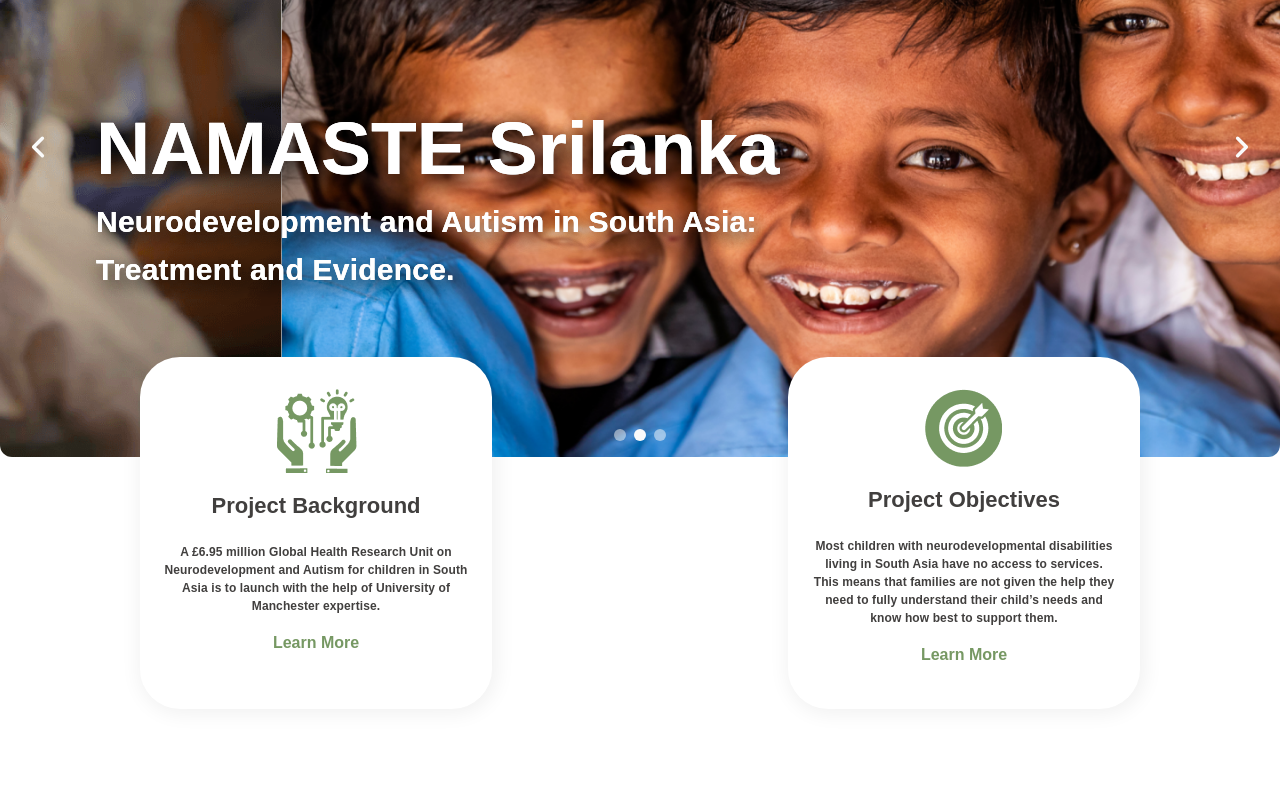
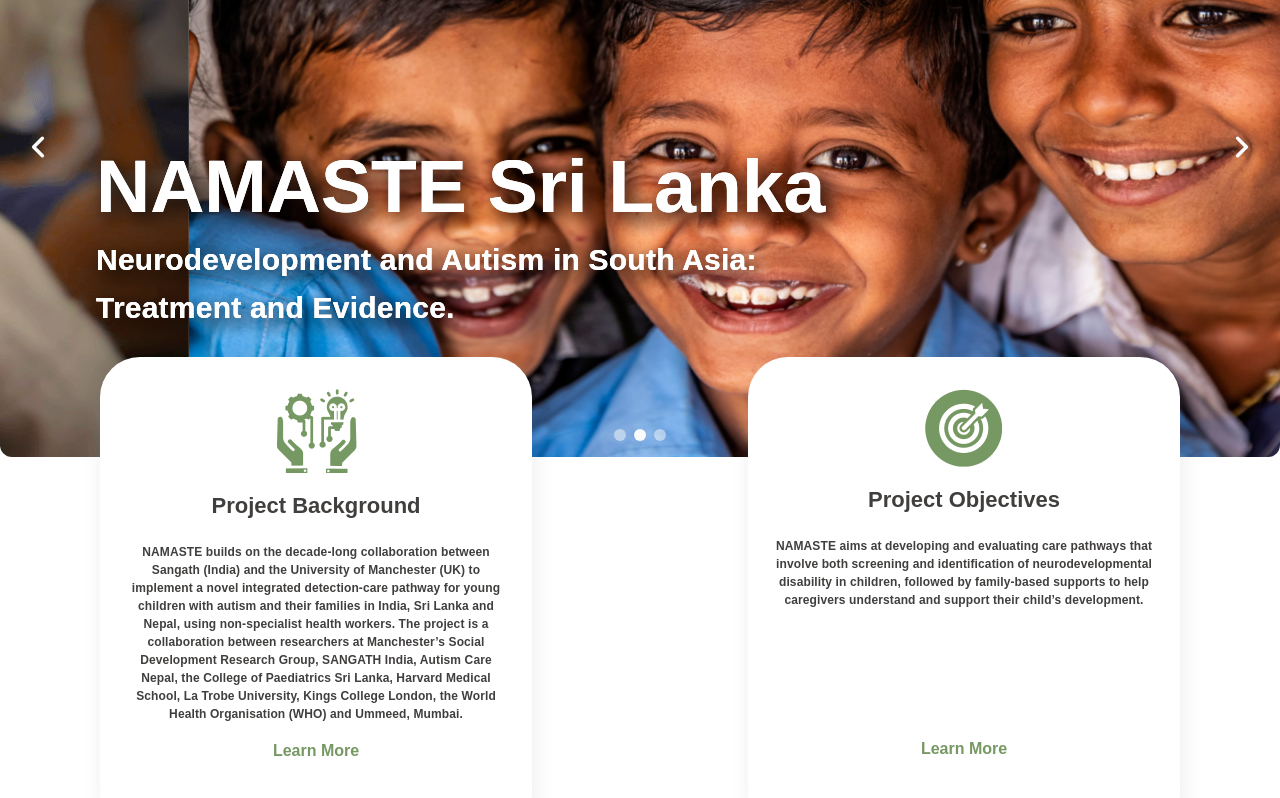
Before and after one commit to tharanga270/namasthe_project2, a React (Create React App) app: page /#/ in a window 1280 px wide. Shown: the part 280-1078 px from the top of the page. Built offline with nearby package versions, Linux system fonts and the light colour scheme.

Commit message:
modification added

```diff
--- a/public/index.html
+++ b/public/index.html
@@ -24,7 +24,7 @@
       work correctly both with client-side routing and a non-root public URL.
       Learn how to configure a non-root public URL by running `npm run build`.
     -->
-    <title>Namaste</title>
+    <title>Namaste Sri Lanka</title>
   </head>
   <body>
     <noscript>You need to enable JavaScript to run this app.</noscript>
--- a/src/Components/Card/Index.js
+++ b/src/Components/Card/Index.js
@@ -27,8 +27,8 @@ const ProjectCard = () => {
               background: "#FFF",
               boxShadow: "2px 2px 20px 3px rgba(0, 0, 0, 0.06)",
               textAlign: "center",
-              width: "22rem",
-              height: "22rem",
+              width: "27rem",
+              height: "30rem",
               marginTop: {
                 lg: "-100px",
                 md: "-50px",
@@ -85,9 +85,16 @@ const ProjectCard = () => {
                   fontFamily: "Poppins, sans-serif",
                 }}
               >
-                A £6.95 million Global Health Research Unit on Neurodevelopment
-                and Autism for children in South Asia is to launch with the help
-                of University of Manchester expertise.
+                NAMASTE builds on the decade-long collaboration between Sangath
+                (India) and the University of Manchester (UK) to implement a
+                novel integrated detection-care pathway for young children with
+                autism and their families in India, Sri Lanka and Nepal, using
+                non-specialist health workers. The project is a collaboration
+                between researchers at Manchester’s Social Development Research
+                Group, SANGATH India, Autism Care Nepal, the College of
+                Paediatrics Sri Lanka, Harvard Medical School, La Trobe
+                University, Kings College London, the World Health Organisation
+                (WHO) and Ummeed, Mumbai.
               </Typography>
 
               <Link to="/learn-more" className="learn_a">
@@ -115,8 +122,8 @@ const ProjectCard = () => {
               background: "#FFF",
               boxShadow: "2px 2px 20px 3px rgba(0, 0, 0, 0.06)",
               textAlign: "center",
-              width: "22rem",
-              height: "22rem",
+              width: "27rem",
+              height: "30rem",
               marginTop: {
                 lg: "-100px",
                 md: "-50px",
@@ -167,12 +174,14 @@ const ProjectCard = () => {
                   fontFamily: "Poppins, sans-serif",
                 }}
               >
-                Most children with neurodevelopmental disabilities living in
-                South Asia have no access to services. This means that families
-                are not given the help they need to fully understand their
-                child’s needs and know how best to support them.
+                NAMASTE aims at developing and evaluating care pathways that
+                involve both screening and identification of neurodevelopmental
+                disability in children, followed by family-based supports to
+                help caregivers understand and support their child’s
+                development.
               </Typography>
-
+            </CardContent>
+            <CardContent sx={{ alignSelf: "flex-end", mt: 10 }}>
               <Link to="/projectobj" className="learn_a">
                 <p className="learn_p">Learn More</p>
               </Link>
--- a/src/Components/Carousel/Index.js
+++ b/src/Components/Carousel/Index.js
@@ -13,7 +13,7 @@ const slideImages = [
   {
     image: Carousel3,
     content: {
-      heading: "NAMASTE Srilanka",
+      heading: "NAMASTE Sri Lanka",
 
       paragraph: "Neurodevelopment and Autism in South Asia:",
       paragraph2: "Treatment and Evidence.",
@@ -22,7 +22,7 @@ const slideImages = [
   {
     image: Carousel1,
     content: {
-      heading: "NAMASTE Srilanka",
+      heading: "NAMASTE Sri Lanka",
 
       paragraph: "Neurodevelopment and Autism in South Asia:",
       paragraph2: "Treatment and Evidence.",
@@ -31,7 +31,7 @@ const slideImages = [
   {
     image: Carousel2,
     content: {
-      heading: "NAMASTE Srilanka",
+      heading: "NAMASTE Sri Lanka",
       paragraph: "Neurodevelopment and Autism in South Asia:",
       paragraph2: "Treatment and Evidence.",
     },
--- a/src/Components/Footer/Index.js
+++ b/src/Components/Footer/Index.js
@@ -325,7 +325,7 @@ const Footer = () => {
                     Baseline Road, Colombo 09, <br />
                     Sri Lanka.
                     <a href="mailto:info@namasthesl.com">
-                      <p>info@namasthesl.com</p>
+                      <p>info@namastesl.com</p>
                     </a>
                   </p>
                 </ListItem>
--- a/src/Components/LearnMoreCard/Index.js
+++ b/src/Components/LearnMoreCard/Index.js
@@ -183,8 +183,9 @@ const LearnMoreCard = () => {
           }}
         >
           Dr Asiri Hewamalahe, Consultant Community Physician, Ministry of
-          Health, Sri Lanka and Dr Dilini Vipulaguna a community paediatrician,
-          who will together be leading the work in Sri Lanka are clear that
+          Health, Sri Lanka and Dr Dilini Vipulaguna, Consultant Community
+          Paediatrician, who will together be leading the work in Sri Lanka are
+          clear that
         </Typography>
         <br />
         <Typography
--- a/src/Components/WhatWeDo/Index.js
+++ b/src/Components/WhatWeDo/Index.js
@@ -11,11 +11,11 @@ import "./style.css";
 import CardMedia from "@mui/material/CardMedia";
 const images = {
   image1: { image: detection1, text: " Detection workstream" },
-  image2: { image: intervention1, text: "Implementation workstream" },
+  image2: { image: intervention1, text: "Intervention workstream" },
   image3: { image: engagement1, text: "Capacity building workstream" },
   image4: {
     image: community1,
-    text: "Community Engagement and Inclusion workstream",
+    text: "Community Engagement and Involvement workstream",
   },
 };
 const WeDo = () => {
@@ -346,7 +346,7 @@ const WeDo = () => {
           fontFamily: "Poppins, sans-serif",
         }}
       >
-        CAB Community
+        Community Advisory Board Community
       </Typography>
     </div>
   );
--- a/src/Pages/Contact/Index.js
+++ b/src/Pages/Contact/Index.js
@@ -95,7 +95,7 @@ const Contact = () => {
                 textAlign: "center",
               }}
             >
-              &nbsp; info@namasthesl.com
+              &nbsp; info@namastesl.com
             </Typography>
           </a>
         </Box>
--- a/src/Pages/GlobalTeam/Index.js
+++ b/src/Pages/GlobalTeam/Index.js
@@ -9,6 +9,16 @@ import "./style.css";
 const data = [
   {
     id: 1,
+    image: gt5,
+    name: "Professor Jonathan Green",
+    position: "Principal Investigator",
+    description: "Lead investigator with overall responsibilities",
+    description1: " for the programme.",
+    // description2: "director for our client team. ",
+    email: "example@mail.com",
+  },
+  {
+    id: 2,
     image: gt1,
     name: "Dr Gauri Divan",
     position: "Joint Lead Applicant",
@@ -18,7 +28,7 @@ const data = [
     email: "example@mail.com",
   },
   {
-    id: 2,
+    id: 3,
     image: gt2,
     name: "Dr Kathy Leadbitter",
     position: "Co-applicant",
@@ -28,7 +38,7 @@ const data = [
     email: "example@mail.com",
   },
   {
-    id: 3,
+    id: 4,
     image: gt3,
     name: "Dr Richard Smallman",
     position: "Programme Manager",
@@ -38,22 +48,12 @@ const data = [
     email: "example@mail.com",
   },
   {
-    id: 4,
+    id: 5,
     image: gt4,
     name: "Dr Shruti Garg",
     position: "Co-applicant",
     description: "Lead investigator responsible for partner liaison ",
     description1: " and health system development. ",
-    // description2: "director for our client team. ",
-    email: "example@mail.com",
-  },
-  {
-    id: 5,
-    image: gt5,
-    name: "Professor Jonathan Green",
-    position: "Principal Investigator",
-    description: "Lead investigator with overall responsibilities",
-    description1: " for the programme.",
     // description2: "director for our client team. ",
     email: "example@mail.com",
   },
@@ -140,14 +140,16 @@ const GlobalTeam = () => {
                   <img
                     src={members.image}
                     alt={members.name}
-                    width="339px"
-                    height="512px"
+                    // width="339px"
+                    // height="512px"
                     style={{
                       borderRadius: "15px",
                       transition: "transform 0.3s",
                       // cursor: "pointer",
                       // transform:
                       //   zoomedIndex === index ? "scale(1.05)" : "scale(1)",
+                      width: "370px",
+                      height: "512px",
                     }}
                   />
                 </Box>
```
Also changed, not shown: 1 other file (tests, documents, lock files or other folders).
